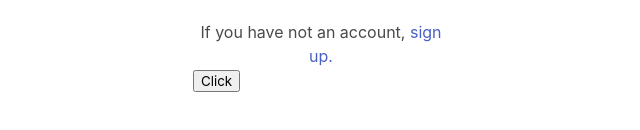
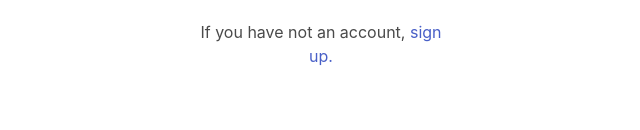
Before and after one commit to wind-of/comments-table, a Vue app: page /auth in a window 1280 px wide. Shown: the part 390-520 px from the top of the page, without its empty margins (319-959 px from the left). Built offline with nearby package versions, Linux system fonts and the light colour scheme.

Commit message:
authentication

```diff
--- a/src/views/Auth.vue
+++ b/src/views/Auth.vue
@@ -11,7 +11,6 @@
               @sign-in="signIn($event)"
               @toggle="toggleForm()"/>
     </keep-alive>
-    <button @click="test('Up')">Click</button>
   </div>
 </template>
 
```
